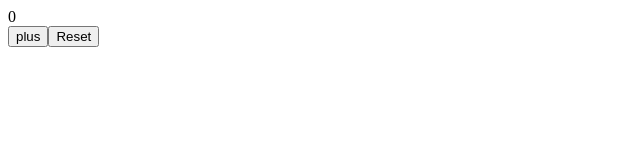
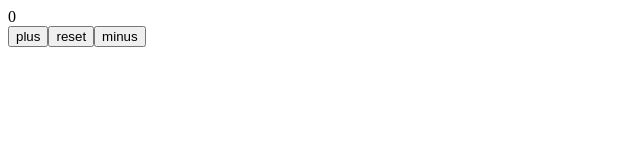
Before and after one commit to elfynity/fullstackopen, a React (Vite) app in the folder part1/courseinfo/: page / in a window 1280 px wide. Shown: the top 160 px of the page, without its empty margins (0-640 px from the left). Built offline with nearby package versions, Linux system fonts and the light colour scheme.

Commit message:
endof part 1c

```diff
--- a/part1/courseinfo/src/App.jsx
+++ b/part1/courseinfo/src/App.jsx
@@ -1,24 +1,43 @@
 import { useState } from 'react'
+
+
+const Display = ({counter}) => <div>{counter}</div>
+
+const Button = ({onClick, text}) => <button onClick={onClick}>{text}</button>
 
 
 
 const App = () => {
 
   const [ counter, setCounter ] = useState(0)
+   console.log('rendering with counter value', counter)
+
   const increaseByOne = () => setCounter(counter + 1)
+  console.log('increasing, value before', counter)
+
   const reset = () => setCounter(0)
+   console.log('resetting to zero, value before', counter)
+
+  const descreaseByOne = () => setCounter(counter - 1)
+   console.log('decreasing, value before', counter)
 
   return (
     <>
-    <div>{counter}</div>
+    <Display counter={counter} />
 
-    <button onClick={increaseByOne}>
-      plus
-    </button>
+    <Button onClick={increaseByOne}
+      text='plus'
+    />
 
-    <button onClick={reset}>
-    Reset
-    </button>
+    <Button onClick={reset}
+      text='reset'
+    />
+
+    <Button onClick={descreaseByOne}
+      text='minus'
+    />
+
+
 
     </>
   )
```
